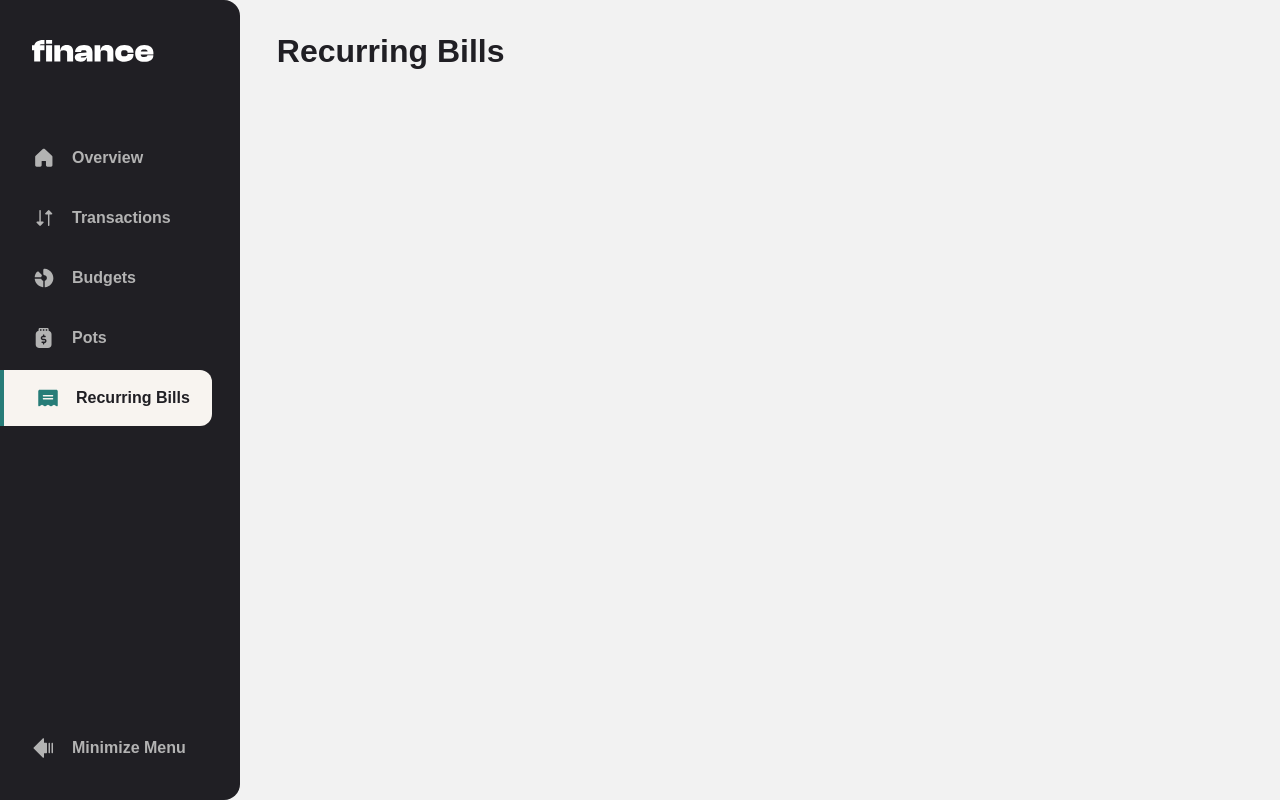
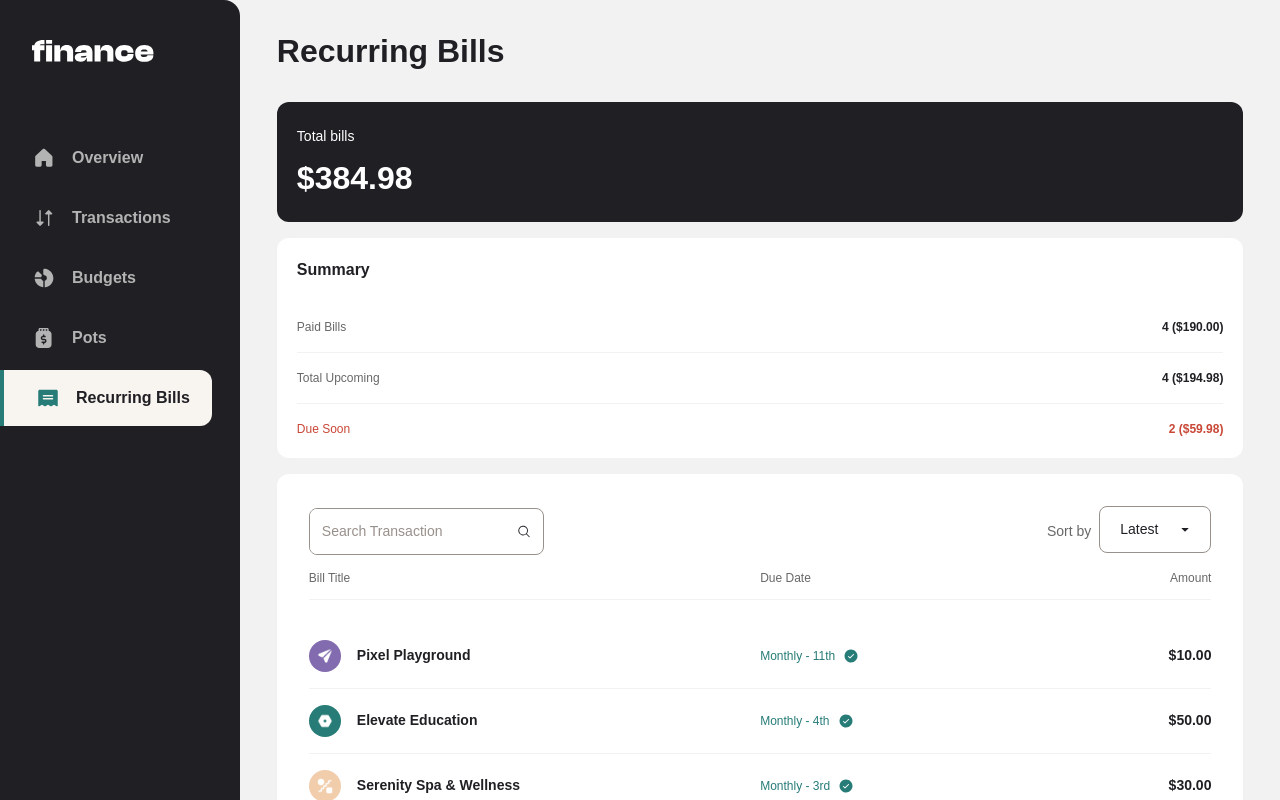
Before and after one commit to Belousmind/personal-finance-app, a Next.js app: page /recurring-bills in a window 1280 px wide. Shown: the top 800 px of the page. Built offline with nearby package versions, Linux system fonts and the light colour scheme.

Commit message:
feat: returned components to pages

```diff
--- a/src/app/page.tsx
+++ b/src/app/page.tsx
@@ -4,8 +4,7 @@ import Overviews from "@/components/overviews";
 export default function Page() {
   return (
     <MainContent text="overview">
-      {/* <Overviews /> */}
-
+      <Overviews />
     </MainContent>
   );
 }
--- a/src/app/recurring-bills/page.tsx
+++ b/src/app/recurring-bills/page.tsx
@@ -4,7 +4,7 @@ import RecurringBillsSection from "./components/recurring-bills-section";
 export default function Page() {
   return (
     <MainContent text="Recurring Bills">
-      {/* <RecurringBillsSection /> */}
+      <RecurringBillsSection />
     </MainContent>
   );
 }
```
